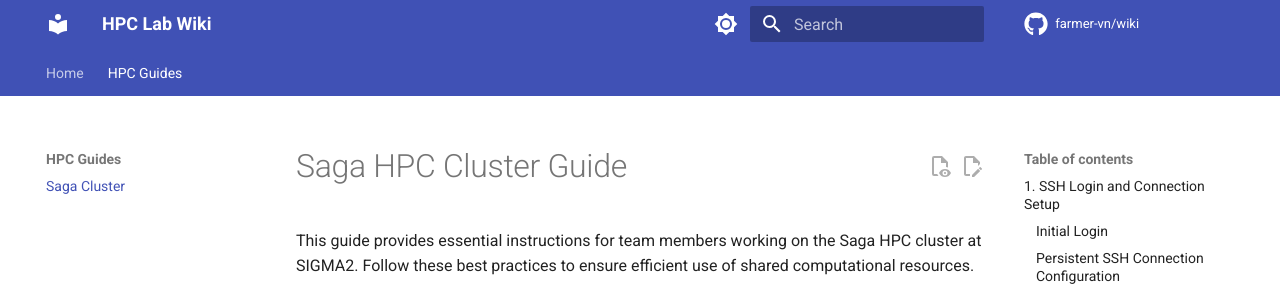
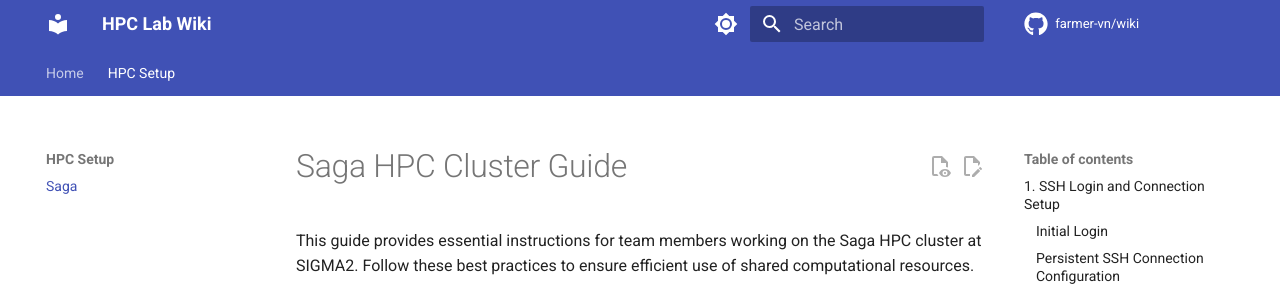
Before and after one commit to farmer-vn/wiki, an MkDocs documentation site: the page built from docs/guides/saga.md, in a window 1280 px wide and 900 px high. Shown: the top 286 px of the window. Built offline with MkDocs 1.6.1 and Material for MkDocs 9.7.7, drawn with Linux system fonts in a browser that asks for light colours; comment, search, counter and statistics services are not loaded.

Commit message:
small update

```diff
--- a/mkdocs.yml
+++ b/mkdocs.yml
@@ -75,8 +75,9 @@ markdown_extensions:
 # Page tree
 nav:
   - Home: index.md
-  - HPC Guides:
-    - Saga Cluster: guides/saga.md
+
+  - HPC Setup:
+    - Saga : guides/saga.md
 
 # Extra
 extra:
```
Also changed, not shown: 1 other file.
